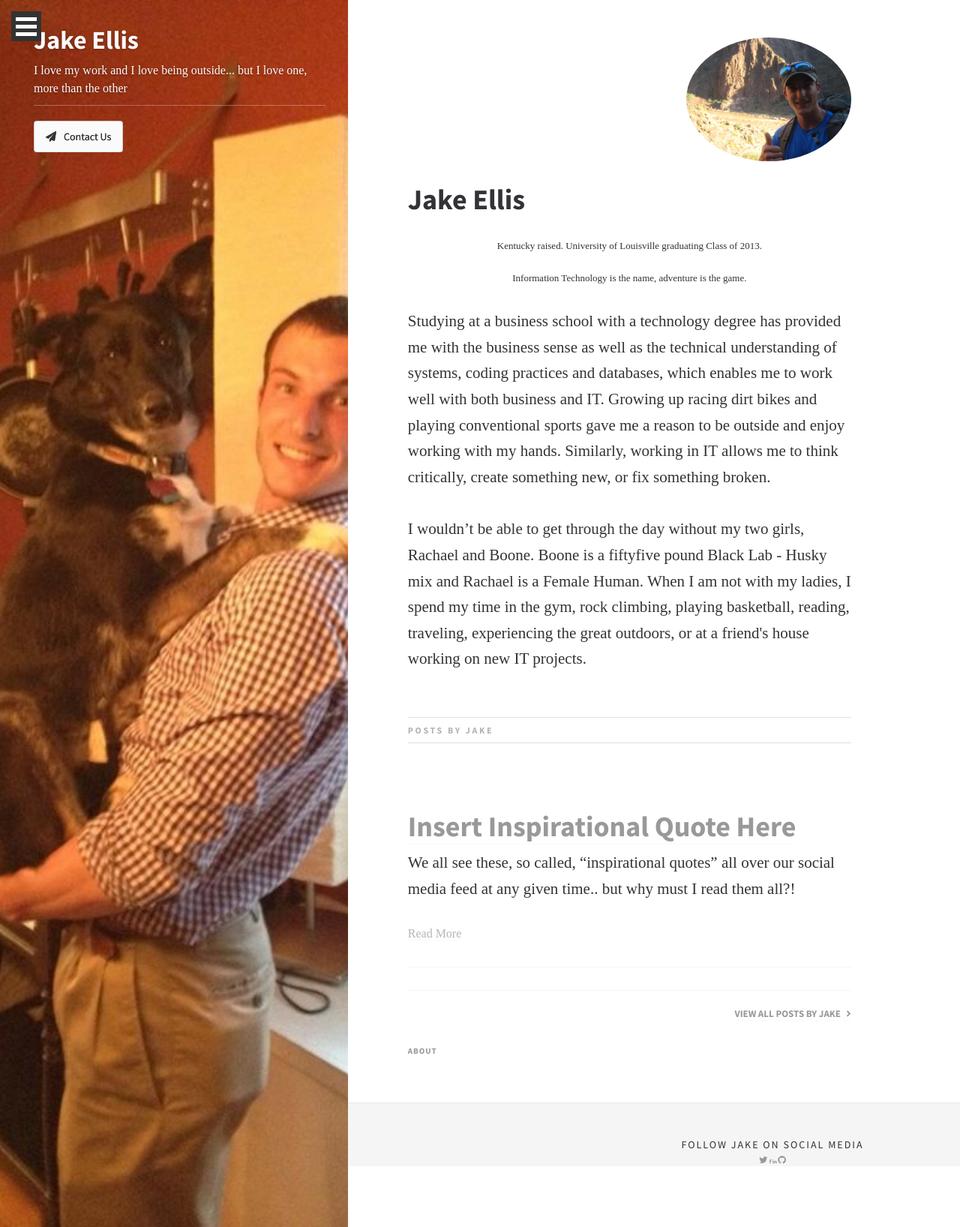
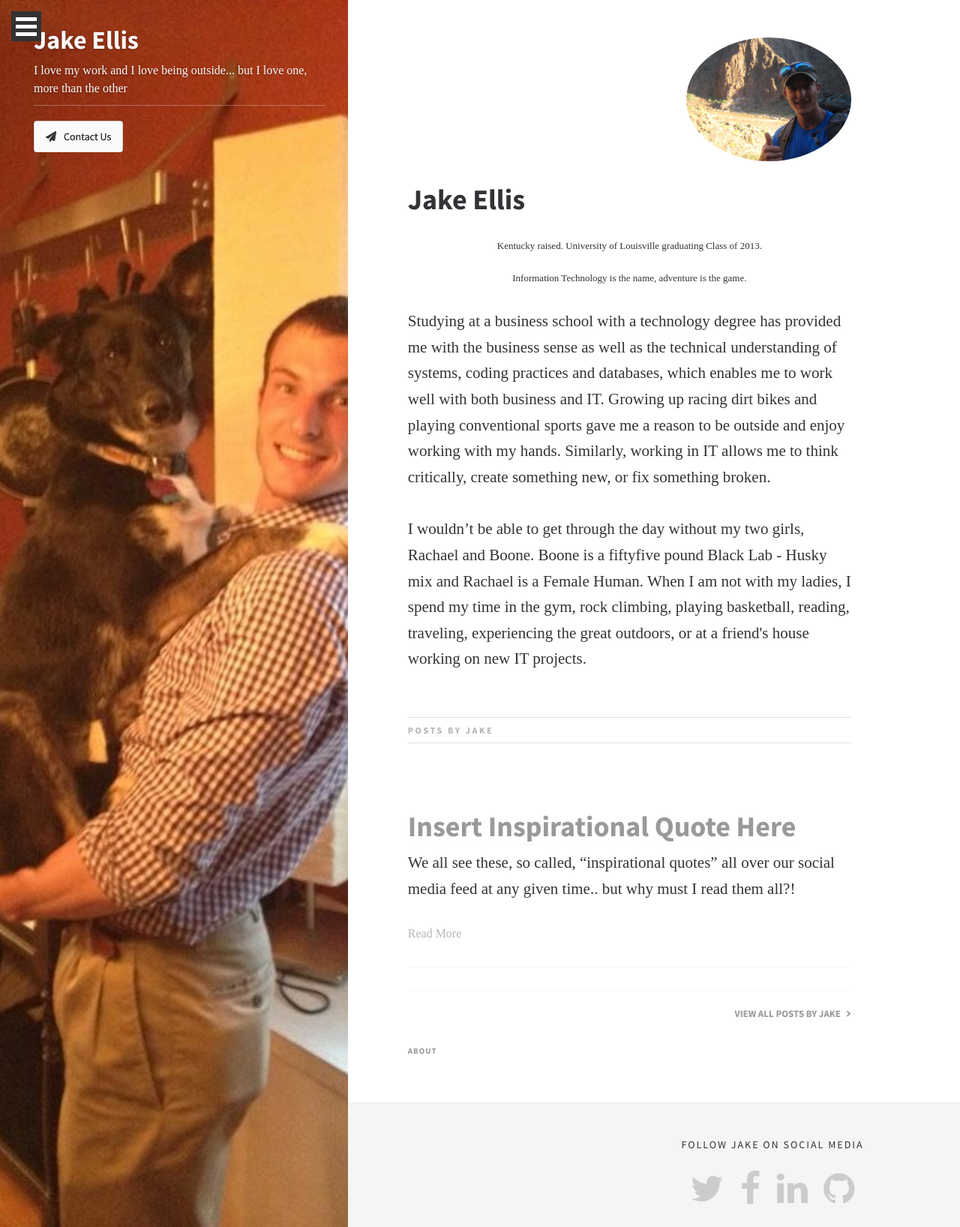
Before and after one commit to EJBlog/EJBlog.github.io, a Jekyll site: the page built from author_jake.html, in a window 1280 px wide. Shown: the whole page at 75% size. Built offline with Jekyll 4.4.1, drawn with Linux system fonts in a browser that asks for light colours; nearby versions of some CDN libraries; some web fonts are replaced.

Commit message:
Update author_jake.html

```diff
--- a/_layouts/author_jake.html
+++ b/_layouts/author_jake.html
@@ -146,10 +146,10 @@
                         <div class="social">
                             <p>Follow Jake On Social Media</a>
                             <div class="social-links">
-                                <a class="social icon" href="https://mobile.twitter.com/Jake_M_Ellis"><i class="fa fa-twitter fa-2x"></i></a>
-                                <a class="social icon" href="https://www.facebook.com/jellis918"><i class="fa fa-facebook"></i></a>
-                                <a class="social icon" href="https://www.linkedin.com/in/jacob-ellis-99062219"><i class="fa fa-linkedin"></i></a>
-                                <a class="social icon" href="https://github.com/JakeEllis"><i class="fa fa-github fa-2x"></i></a>
+                                <a class="social-icon" href="https://mobile.twitter.com/Jake_M_Ellis"><i class="fa fa-twitter fa-2x"></i></a>
+                                <a class="social-icon" href="https://www.facebook.com/jellis918"><i class="fa fa-facebook fa-2x"></i></a>
+                                <a class="social-icon" href="https://www.linkedin.com/in/jacob-ellis-99062219"><i class="fa fa-linkedin fa-2x"></i></a>
+                                <a class="social-icon" href="https://github.com/JakeEllis"><i class="fa fa-github fa-2x"></i></a>
 
                             </div>
                         </div>
```
